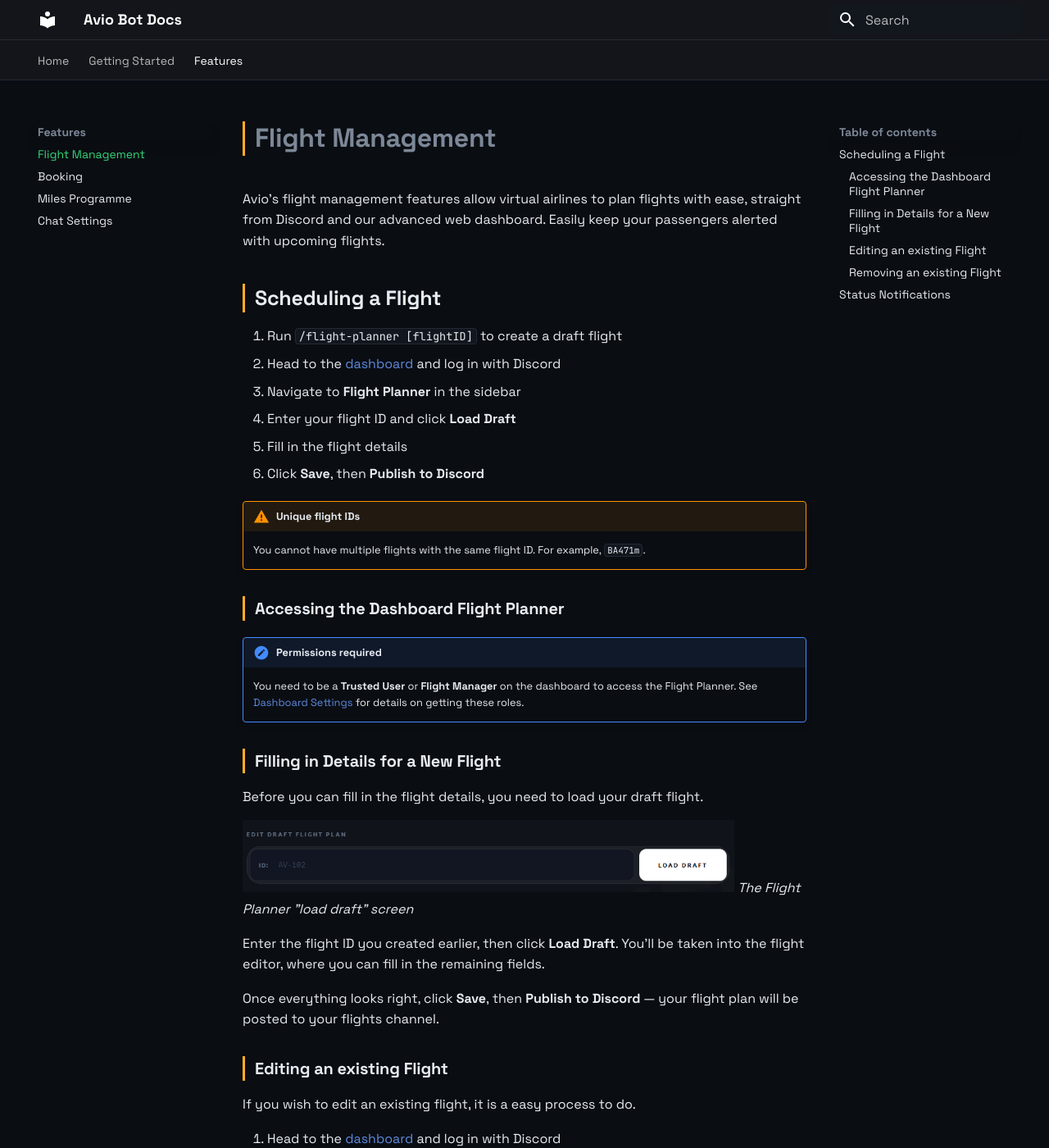
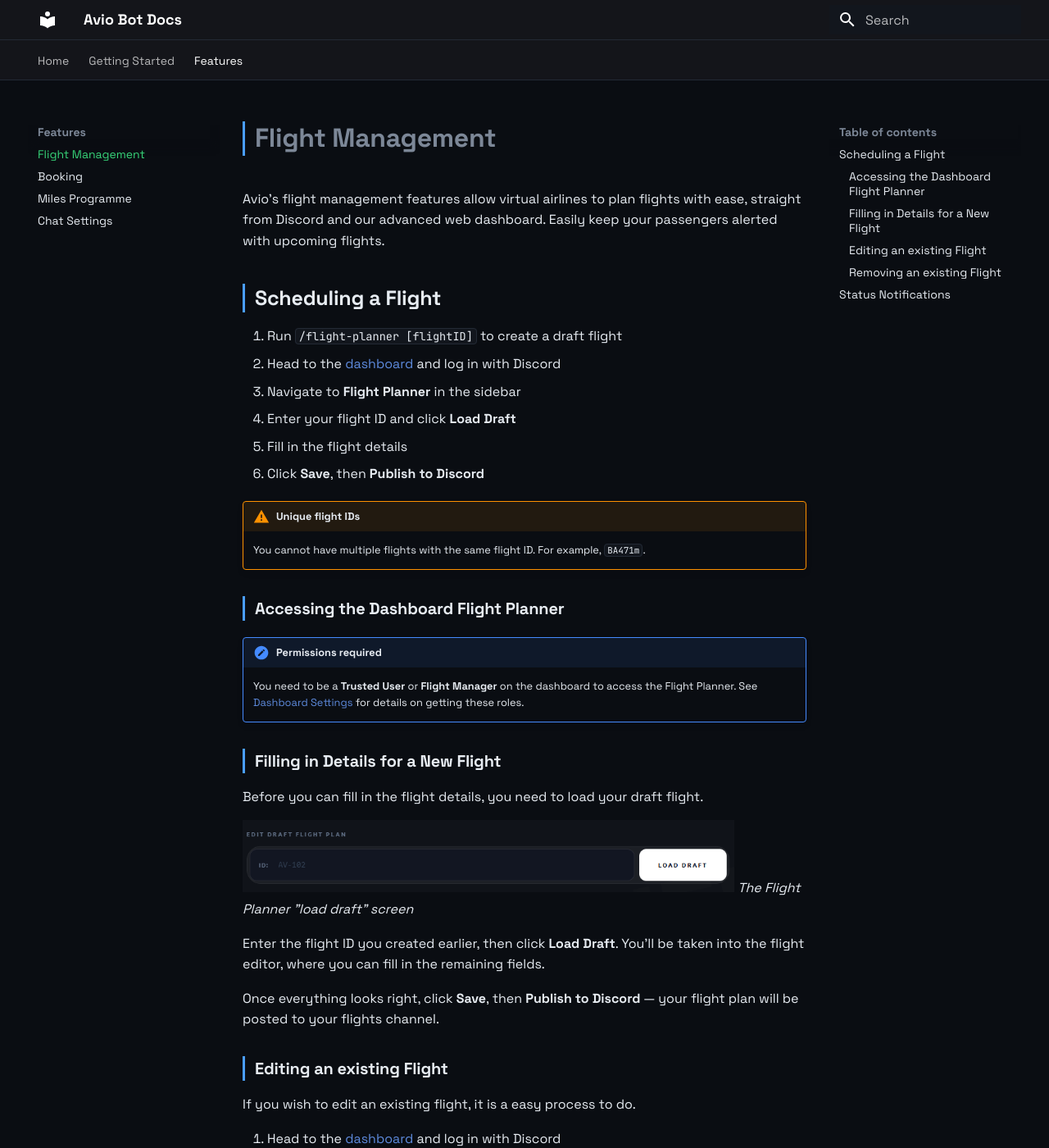
Before and after one commit to fudgemss/avio-wiki, an MkDocs documentation site: the page built from docs/features/flight-management.md, in a window 1280 px wide and 1400 px high. Shown: the whole window at 82% size. Built offline with MkDocs 1.6.1 and Material for MkDocs 9.7.7, drawn with Linux system fonts in a browser that asks for light colours.

Commit message:
Update extra.css

```diff
--- a/docs/stylesheets/extra.css
+++ b/docs/stylesheets/extra.css
@@ -39,7 +39,7 @@
 .md-typeset h3 {
   font-family: 'Space Grotesk', sans-serif;
   font-weight: 600;
-  border-left: 3px solid #ffb020;
+  border-left: 3px solid #4a9eff;
   padding-left: 12px;
 }
 
```
